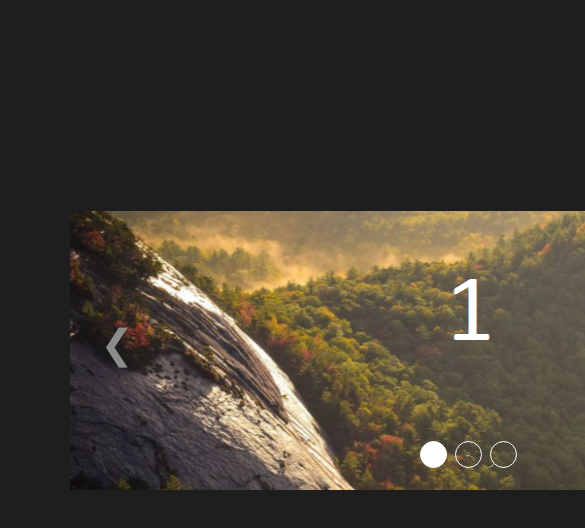
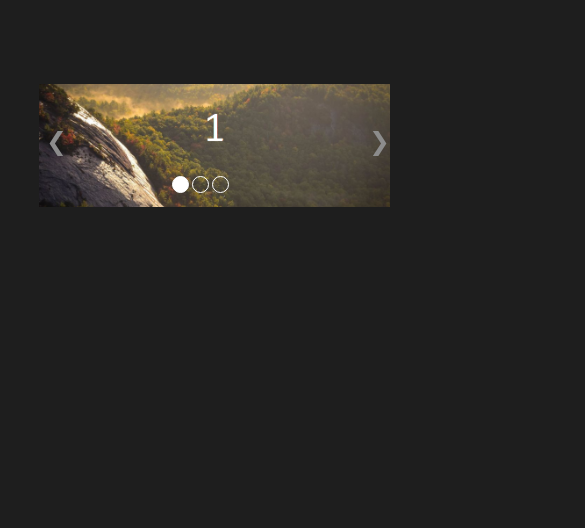
Before and after one commit to zandergcu/ImageSlideshowDots, a plain HTML site: page index.html in a window 390 px wide. Shown: the top 528 px of the page, 585 px wide, since content can reach past the window. Drawn offline with Linux system fonts and the light colour scheme.

Commit message:
Responsive
Responsive Changes

```diff
--- a/css/styles.css
+++ b/css/styles.css
@@ -7,19 +7,19 @@ border: 0px;
 
 body {
     background: rgb(30,30,30);
+    height: 100%;
+    width: 100%;
 }
 
 .mySlides {
     display:none;
-    width:100;
+    width:100%;
 }
 
 .container{
     position: absolute;
-    top: 25%;
-    left:18%;
-    width: 800px;
-    height: 280px;
+    top: 20%;
+    left:15%;
 }
 
 .circleNav {
@@ -30,8 +30,8 @@ body {
     background: transparent;
     border: 1px solid white;
     position: absolute;
-    top:230px;
-    left:350px;
+    top:75%;
+    left:44%;
     cursor: pointer;
 }
 
@@ -43,13 +43,9 @@ body {
     background: white;
 }
 
-
-
-
-
 .arrow{
     position: absolute;
-    top:110px;
+    top:35%;
     color: rgb(140,140,140);
     font-size: 40px;
     cursor: pointer;
@@ -60,11 +56,15 @@ body {
 }
 
 .arrowL {
-    left:30px;
+    left:2%;
 }
 
 .arrowR {
-    left:760px;
+    left:94%;
+}
+
+.arrow::selection {
+    background: rgba(0,0,0,0);
 }
 
 .moveR {
@@ -74,3 +74,36 @@ body {
 .moveR2 {
     transform: translateX(70px);
 }
+
+.mySlides {
+    width:100%;
+}
+
+
+
+
+@media screen and (max-width: 400px){
+
+    .circleNav {
+        height:15px;
+        width:15px;
+        left: 38%;
+    }
+
+    .moveR {
+        transform: translateX(20px);
+    }
+
+    .moveR2 {
+        transform: translateX(40px);
+    }
+
+    .arrow {
+        font-size: 25px;
+    }
+
+    .container{
+        top: 10%;
+        left:10%;
+    }
+}
```
